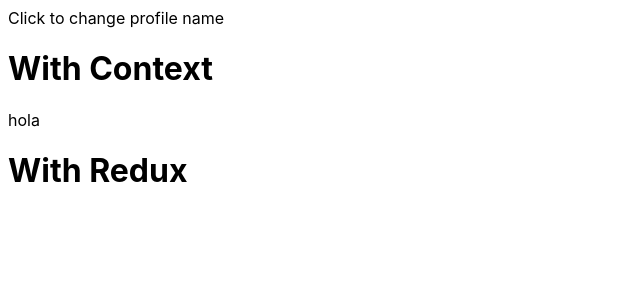
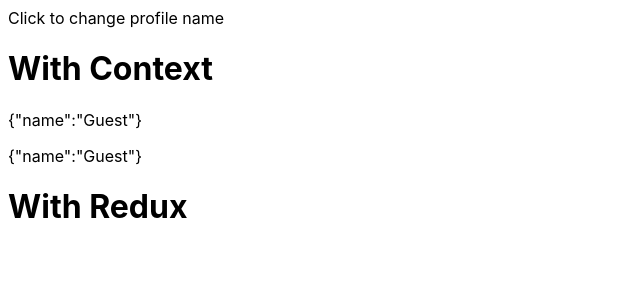
Before and after one commit to DFrontTeam/react-redux-context-example, a React (Create React App) app: page / in a window 1280 px wide. Shown: the top 300 px of the page, without its empty margins (0-640 px from the left). Built offline with nearby package versions, Linux system fonts and the light colour scheme.

Commit message:
2 files modified, 7 added, 1 deleted

```diff
--- a/src/App.js
+++ b/src/App.js
@@ -1,7 +1,7 @@
 import React, {useRef} from 'react';
 import "./style.css";
 import { sample } from 'lodash';
-import AppWithContext from './AppWithContext';
+import AppWithContext from './context-example/AppWithContext';
 
 export default function App() {
   const setProfileContext = useRef((_nextProfile) => {});
--- a/src/AppWithContext.js
+++ b/src/context-example/AppWithContext.js
@@ -1,7 +1,7 @@
 import React, { useState } from 'react';
 
-// import Header from './Header';
-// import Main from './Main';
+import Header from './Header';
+import Main from './Main';
 
 const INITIAL_PROFILE = {
   name: 'Guest',
@@ -18,9 +18,8 @@
 
   return (
     <Context.Provider value={profile}>
-      {/* <Header />
-      <Main /> */}
-      <p>hola</p>
+      <Header />
+      <Main />
     </Context.Provider>
   );
 };
--- /dev/null
+++ b/src/context-example/ChangeName.js
@@ -0,0 +1,15 @@
+import React, {useContext} from 'react';
+
+import { Context } from './AppWithContext';
+
+const ChangeName = () => {
+  const profile = useContext(Context);
+
+  console.log('[Context] ChangeName render', profile);
+
+  return (
+    <p>{JSON.stringify(profile)}</p>
+  );
+}
+
+export default ChangeName
--- /dev/null
+++ b/src/context-example/Header.js
@@ -0,0 +1,13 @@
+import React from 'react';
+
+import User from './User';
+
+const Header = () => {
+  console.log("[Context] Header render");
+
+  return (
+    <User />
+  );
+};
+
+export default React.memo(Header);
--- /dev/null
+++ b/src/context-example/Main.js
@@ -0,0 +1,13 @@
+import React from 'react';
+
+import ProfileForm from './ProfileForm';
+
+const Main = () => {
+  console.log('[Context] Main render');
+
+  return (
+    <ProfileForm />
+  );
+};
+
+export default Main;
--- /dev/null
+++ b/src/context-example/ProfileForm.js
@@ -0,0 +1,13 @@
+import React from 'react';
+
+import ChangeName from './ChangeName';
+
+const ProfileForm = () => {
+  console.log('[Context] ProfileForm');
+
+  return (
+    <ChangeName />
+  );
+};
+
+export default ProfileForm;
--- /dev/null
+++ b/src/context-example/ProfileInfo.js
@@ -0,0 +1,15 @@
+import React, {useContext} from 'react';
+
+import { Context } from './AppWithContext';
+
+const ProfileInfo = () => {
+  const profile = useContext(Context);
+
+  console.log('[Context] ProfileInfo render', profile);
+
+  return (
+    <p>{JSON.stringify(profile)}</p>
+  );
+}
+
+export default ProfileInfo
--- /dev/null
+++ b/src/context-example/User.js
@@ -0,0 +1,13 @@
+import React from 'react';
+
+import ProfileInfo from './ProfileInfo';
+
+const User = () => {
+  console.log('[Context] User render');
+
+  return (
+    <ProfileInfo />
+  );
+}
+
+export default User;
```
Also changed, not shown: package.json (+8 -2 lines).
